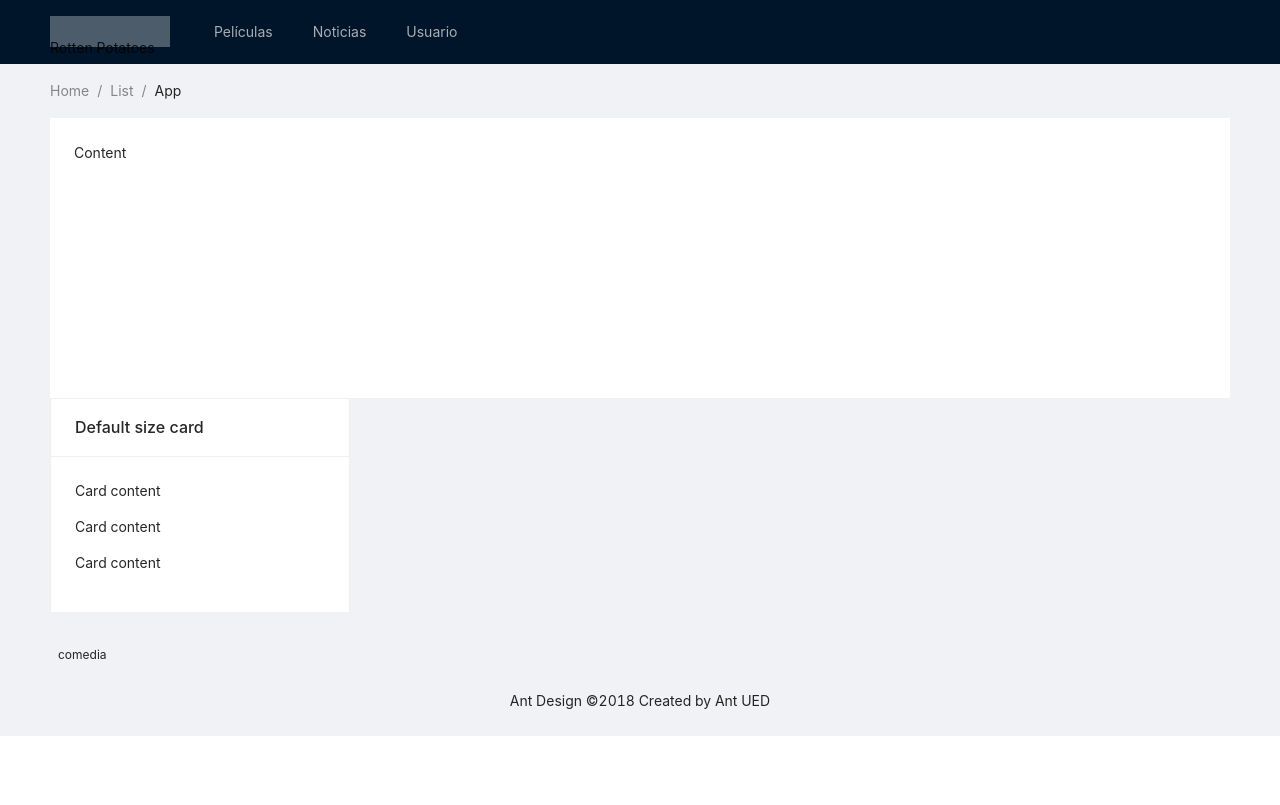
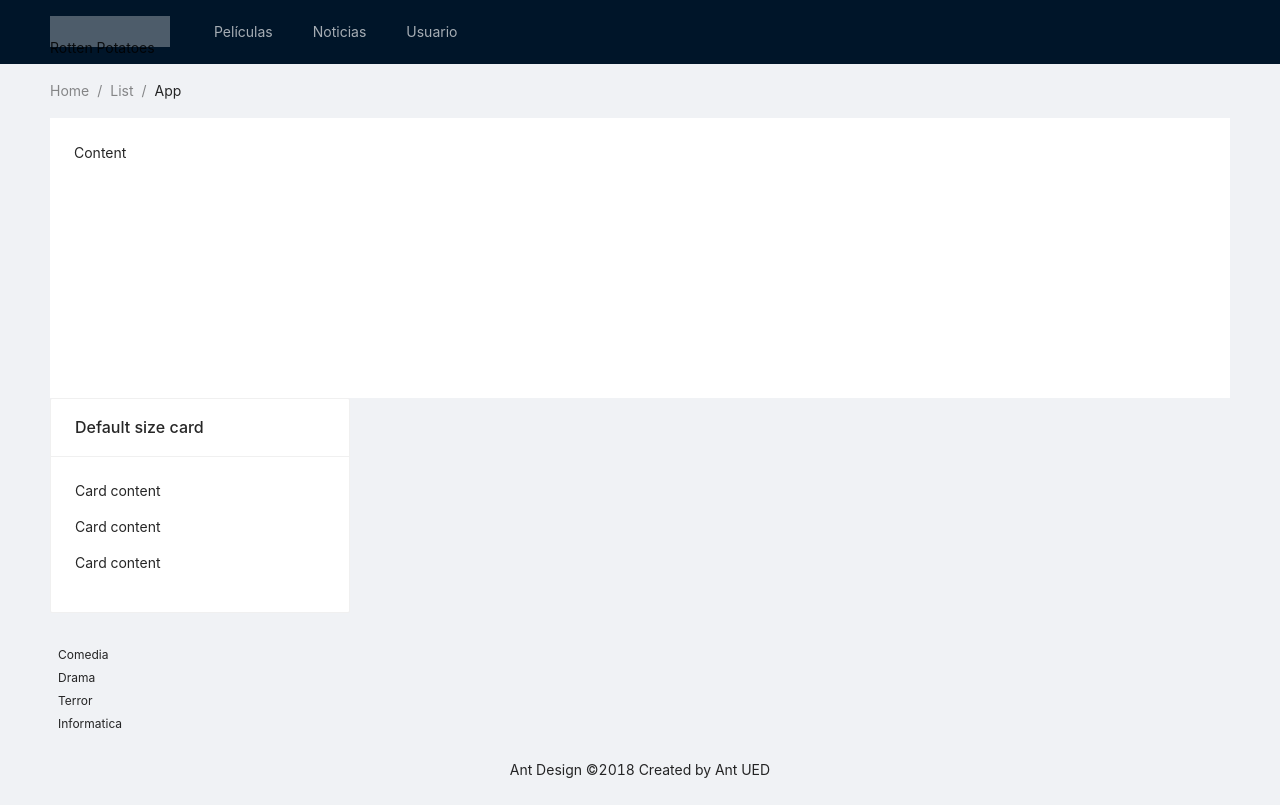
Before and after one commit to MUISCDGTI/Frontend, a React (Create React App) app: page / in a window 1280 px wide. Built offline with nearby package versions, Linux system fonts and the light colour scheme; no server answers.

Commit message:
Se ha configurado el método Delete y el Get al checkear un campo

```diff
--- a/src/components/etiquetaGenero/index.js
+++ b/src/components/etiquetaGenero/index.js
@@ -1,43 +1,73 @@
-import React, { useEffect, useState } from 'react';
-import { connect } from 'react-redux';
-import 'antd/dist/antd.css';
-import './index.css';
-import { Tag } from 'antd';
-import Suscription from '../../models/Suscription';
-import PropTypes from 'prop-types';
-import * as Actions from '../../services/redux/suscriptions/actions';
+import React, { useEffect, useState } from "react";
+import { connect } from "react-redux";
+import "antd/dist/antd.css";
+import "./index.css";
+import { Tag } from "antd";
+import Suscription from "../../models/Suscription";
+import PropTypes from "prop-types";
+import * as Actions from "../../services/redux/suscriptions/actions";
 
 const { CheckableTag } = Tag;
 
 const EtiquetaGenero = ({
-    valor, getSuscriptions, createSuscription, deleteSuscription, suscriptions,
+  valor,
+  getSuscriptions,
+  createSuscription,
+  deleteSuscription,
+  suscriptions,
 }) => {
-
   const [checked, setChecked] = useState(false);
 
   useEffect(() => {
-        if (checked){
-            createSuscription({subject: valor, mail: 'rottenpotatoesgrupo3fis@gmail.com'});
+    if (checked) {
+      let i = 0;
+      let s = false;
+      while (i < suscriptions.length && !s) {
+        if (suscriptions[i].subject === valor) {
+          s = true;
         }
-    }, [createSuscription, checked]);
+        i++;
+      }
+      if (!s) {
+        createSuscription({
+          subject: valor,
+          mail: "rottenpotatoesgrupo3fis@gmail.com",
+        });
+      }
+    }
+  }, [createSuscription, getSuscriptions, checked]);
 
   useEffect(() => {
-        if (!checked){
-            deleteSuscription();
+    if (!checked) {
+      let i = 0;
+      let s = "";
+      while (i < suscriptions.length && s === "") {
+        if (suscriptions[i].subject === valor) {
+          s = suscriptions[i]._id;
         }
-    }, [deleteSuscription, checked]);
+        i++;
+      }
+      if (s !== "") {
+        deleteSuscription({ id: s });
+      }
+    }
+  }, [deleteSuscription, getSuscriptions, checked]);
 
   useEffect(() => {
-        getSuscriptions('rottenpotatoesgrupo3fis@gmail.com');
-    }, [getSuscriptions, checked]);
+    getSuscriptions("rottenpotatoesgrupo3fis@gmail.com");
+  }, [getSuscriptions]);
 
   useEffect(() => {
-        console.info(suscriptions);
-        /*if (suscriptions[valor]){
-            setChecked(true);
-        }else{
-            setChecked(false);
-        }*/
+    let i = 0;
+    let s = false;
+    while (i < suscriptions.length && !s) {
+      if (suscriptions[i].subject === valor) {
+        s = true;
+      }
+      i++;
+    }
+
+    setChecked(s);
   }, [suscriptions, setChecked, valor]);
 
   return (
@@ -45,13 +75,13 @@ const EtiquetaGenero = ({
       <CheckableTag
         key={valor}
         checked={checked}
-                onChange={checked => setChecked(checked)}
+        onChange={(checked) => setChecked(checked)}
       >
         {valor}
       </CheckableTag>
     </div>
   );
-}
+};
 
 EtiquetaGenero.propTypes = {
   getSuscriptions: PropTypes.func.isRequired,
@@ -61,7 +91,7 @@ EtiquetaGenero.propTypes = {
   valor: PropTypes.string,
 };
 
-const mapStateToProps = ({ suscriptions: { suscriptions, } }) => ({
+const mapStateToProps = ({ suscriptions: { suscriptions } }) => ({
   suscriptions,
 });
 
--- a/src/pages/index.jsx
+++ b/src/pages/index.jsx
@@ -22,7 +22,10 @@ const MainPage = () => {
                 </Breadcrumb>
                 <div className="site-layout-content">Content</div>
                 <Noticias />
-                <EtiquetaGenero valor='comedia' />
+                <EtiquetaGenero valor='Comedia' />
+                <EtiquetaGenero valor='Drama' />
+                <EtiquetaGenero valor='Terror' />
+                <EtiquetaGenero valor='Informatica' />
             </Content>
             <Footer style={{ textAlign: 'center' }}>Ant Design ©2018 Created by Ant UED</Footer>
         </Layout>
--- a/src/services/redux/suscriptions/reducer.js
+++ b/src/services/redux/suscriptions/reducer.js
@@ -9,8 +9,8 @@ import {
   DELETE_SUSCRIPTION_ERROR,
   DELETE_SUSCRIPTION_SUCCESS,
   UPDATE_SUSCRIPTION_SUCCESS,
-  } from './types';
-  import Suscription from '../../../models/Suscription';
+} from "./types";
+import Suscription from "../../../models/Suscription";
 
 const initialState = {
   suscriptions: [],
@@ -28,7 +28,10 @@ import {
       return { ...state, fetching: true };
     case GET_SUSCRIPTIONS_SUCCESS:
       return {
-          ...state, suscriptions: payload, fetching: false, total: payload.length,
+        ...state,
+        suscriptions: payload,
+        fetching: false,
+        total: payload.length,
       };
     case CREATE_SUSCRIPTION_SUCCESS:
       return {
@@ -39,10 +42,11 @@ import {
         created: true,
       };
 
-      case UPDATE_SUSCRIPTION_SUCCESS:
-      {
+    case UPDATE_SUSCRIPTION_SUCCESS: {
       const suscriptions = [...state.suscriptions];
-        const index = suscriptions.findIndex((suscription) => suscription.id === payload.id);
+      const index = suscriptions.findIndex(
+        (suscription) => suscription.id === payload.id
+      );
       if (index > -1) {
         suscriptions[index] = payload;
         return { ...state, suscriptions, fetching: false };
@@ -53,20 +57,24 @@ import {
     case CREATE_SUSCRIPTION_ERROR:
     case DELETE_SUSCRIPTION_ERROR:
       return {
-          ...state, errorMessages: payload.data, fetching: false,
+        ...state,
+        errorMessages: payload.data,
+        fetching: false,
       };
 
     case DELETE_SUSCRIPTION_SUCCESS:
       return {
         ...state,
-          suscriptions: state.suscriptions.filter((item) => item.id !== payload.id),
+        suscriptions: state.suscriptions.filter(
+          (item) => item._id !== payload.id
+        ),
         fetching: false,
         total: state.total - 1,
       };
-      case 'CLEAR_STATE':
+    case "CLEAR_STATE":
       return { ...initialState };
 
-      case 'CLEAR_ERRORS':
+    case "CLEAR_ERRORS":
       return { ...state, errorMessages: null, created: false };
 
     default:
```
Lines whose indentation alone changed are shown as unchanged.
